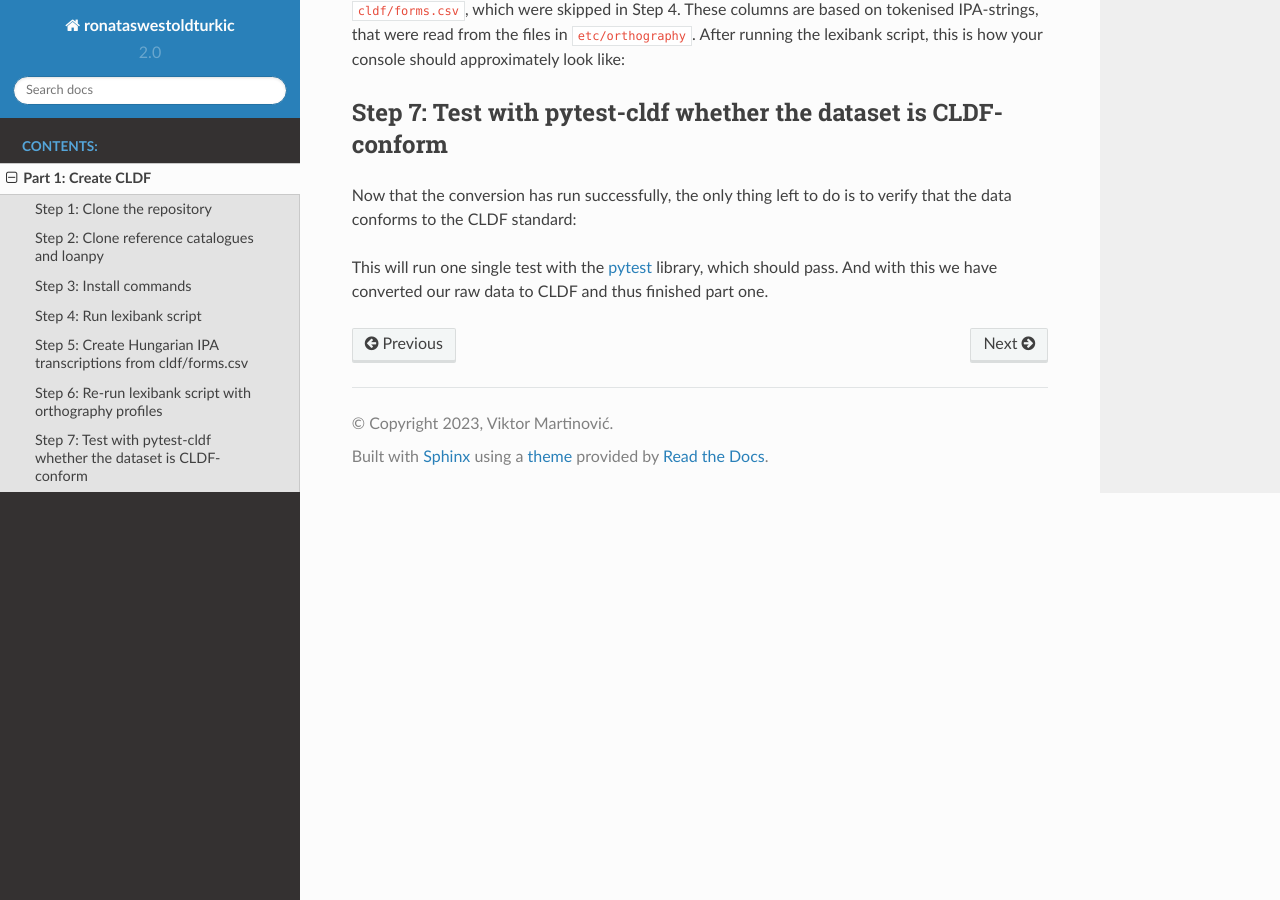
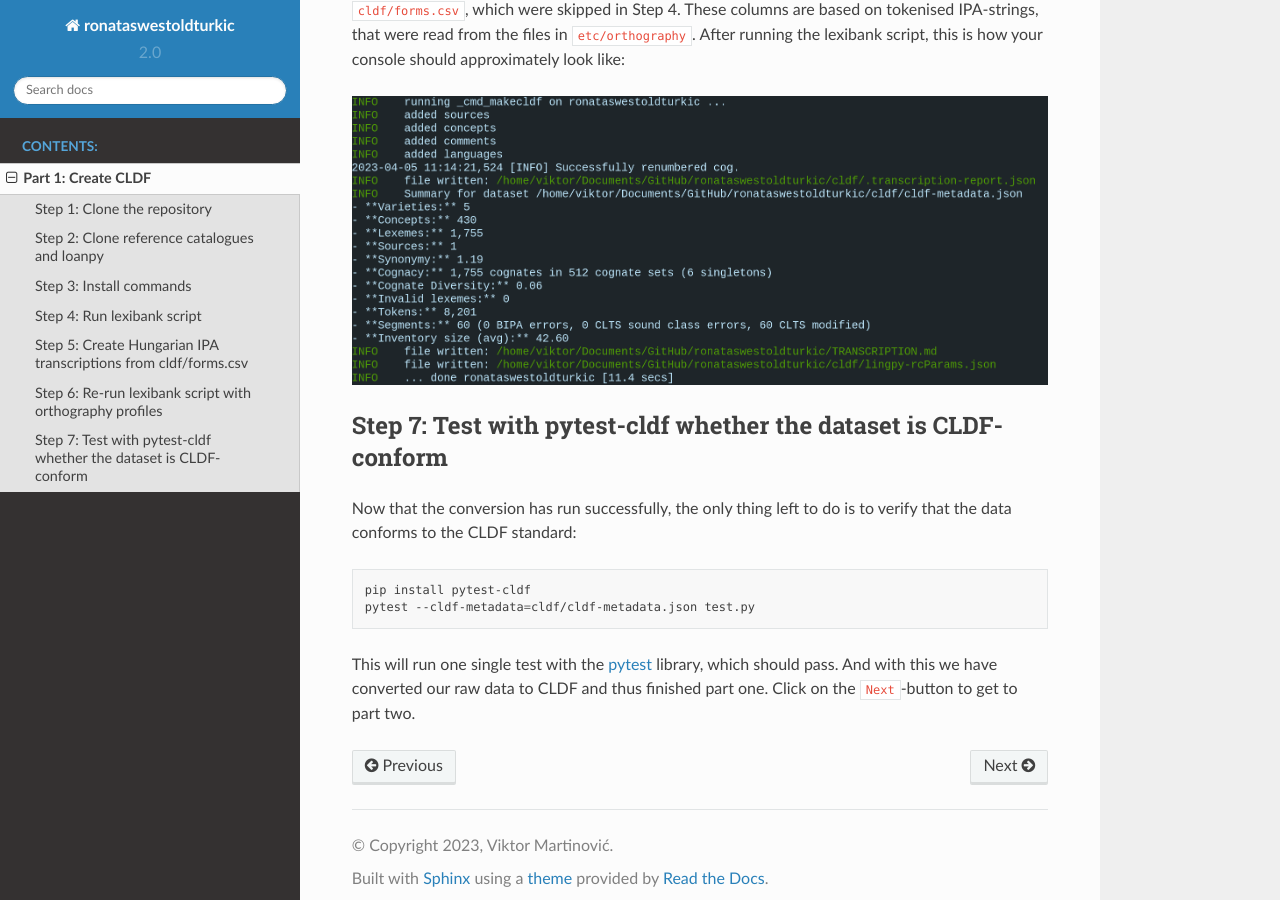
Before and after one commit to LoanpyDataHub/ronataswestoldturkic, a Sphinx documentation site: the page built from docs/mkcldf.rst, in a window 1280 px wide and 900 px high, scrolled down 8476 px. Built offline with Sphinx 7.4.7 and the Read the Docs theme 2.0.0, drawn with Linux system fonts in a browser that asks for light colours; some of the changed text lies outside the part shown.

Commit message:
[skip ci] fix

```diff
--- a/docs/mkcldf.rst
+++ b/docs/mkcldf.rst
@@ -330,7 +330,7 @@ This line is storing the ID of the relevant word in ``cldf/forms.csv``, so it ca
                             Source="wot"
                             )
 
-Here we create the table ``cldf/cognates.csv``. This is the table where automated alignments will be carried out, which can be used for further analyses. The term ``cognate`` here is used in its broader sense and includes all words that go back to same etymon.
+Here we create the table ``cldf/cognates.csv``. This is the table where automated alignments will be carried out, which can be used for further analyses. The term ``cognate`` here is used in its broader sense and includes all words that go back to the same etymon.
 
 .. code-block:: python
 
@@ -379,15 +379,17 @@ After the Hungarian transcription rules were generated, we have to generate the
 
 This will add columns ``Segments``, ``CV_Segments``, ``ProsodicStructure``, ``FB_VowelHarmony`` to ``cldf/forms.csv``, which were skipped in Step 4. These columns are based on tokenised IPA-strings, that were read from the files in ``etc/orthography``. After running the lexibank script, this is how your console should approximately look like:
 
+.. image:: consoleoutput.png
+
 Step 7: Test with pytest-cldf whether the dataset is CLDF-conform
 -----------------------------------------------------------------
 
 Now that the conversion has run successfully, the only thing left to do is to verify
 that the data conforms to the CLDF standard:
 
-.. code-block: sh
+.. code-block:: sh
 
    pip install pytest-cldf
    pytest --cldf-metadata=cldf/cldf-metadata.json test.py
 
-This will run one single test with the `pytest <https://docs.pytest.org/en/7.2.x/>`_ library, which should pass. And with this we have converted our raw data to CLDF and thus finished part one.
+This will run one single test with the `pytest <https://docs.pytest.org/en/7.2.x/>`_ library, which should pass. And with this we have converted our raw data to CLDF and thus finished part one. Click on the ``Next``-button to get to part two.
```
Also changed, not shown: other parts of docs/mkcldf.rst (+1 -1 lines), 1 other file.
